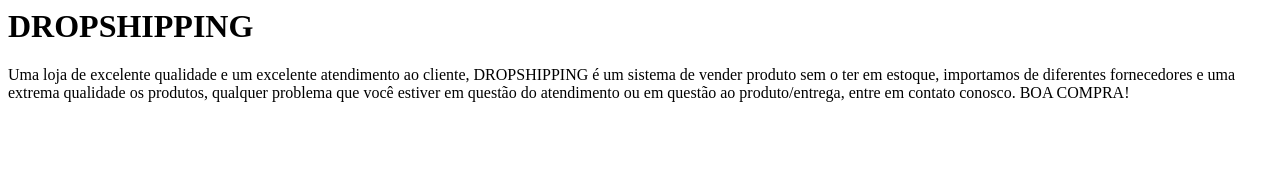
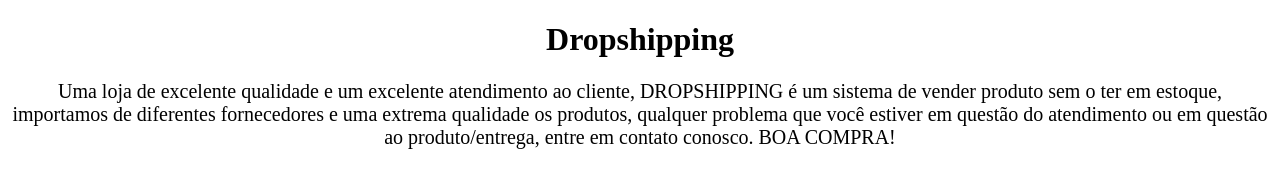
Before and after one commit to JucaBala09/curso4-site-1b, a plain HTML site: page index.html in a window 1280 px wide. Drawn offline with Linux system fonts and the light colour scheme.

Commit message:
alterações

```diff
--- a/index.html
+++ b/index.html
@@ -1,4 +1,20 @@
-<h1>DROPSHIPPING</h1>
- <p>Uma loja de excelente qualidade e um excelente atendimento ao cliente, DROPSHIPPING é um sistema de vender produto sem o ter em estoque, importamos de
-diferentes fornecedores e uma extrema qualidade os produtos, qualquer problema que você estiver em questão do atendimento ou em questão ao produto/entrega,
-entre em contato conosco. BOA COMPRA!</p>
+<!DOCTYPE html>
+<html lang="pt-br">
+    <head>
+        <meta charset="UTF-8">
+        <title>Dropshipping</title>
+        <link rel="stylesheet" href="style.css">
+        <style>
+        </style>
+    </head>
+    <body>
+        <h1 style="text-align:center">Dropshipping</h1>
+
+        <p style="font-size: 20px; text-align: center">Uma loja de excelente qualidade e um excelente atendimento ao cliente, DROPSHIPPING é um sistema de vender produto sem o ter em estoque, importamos de
+        diferentes fornecedores e uma extrema qualidade os produtos, qualquer problema que você estiver em questão do atendimento ou em questão ao produto/entrega,
+        entre em contato conosco. BOA COMPRA!</p>
+
+    </body>
+
+
+</html>
--- /dev/null
+++ b/style.css
@@ -0,0 +1,3 @@
+p {
+    text-align:center
+}
```
